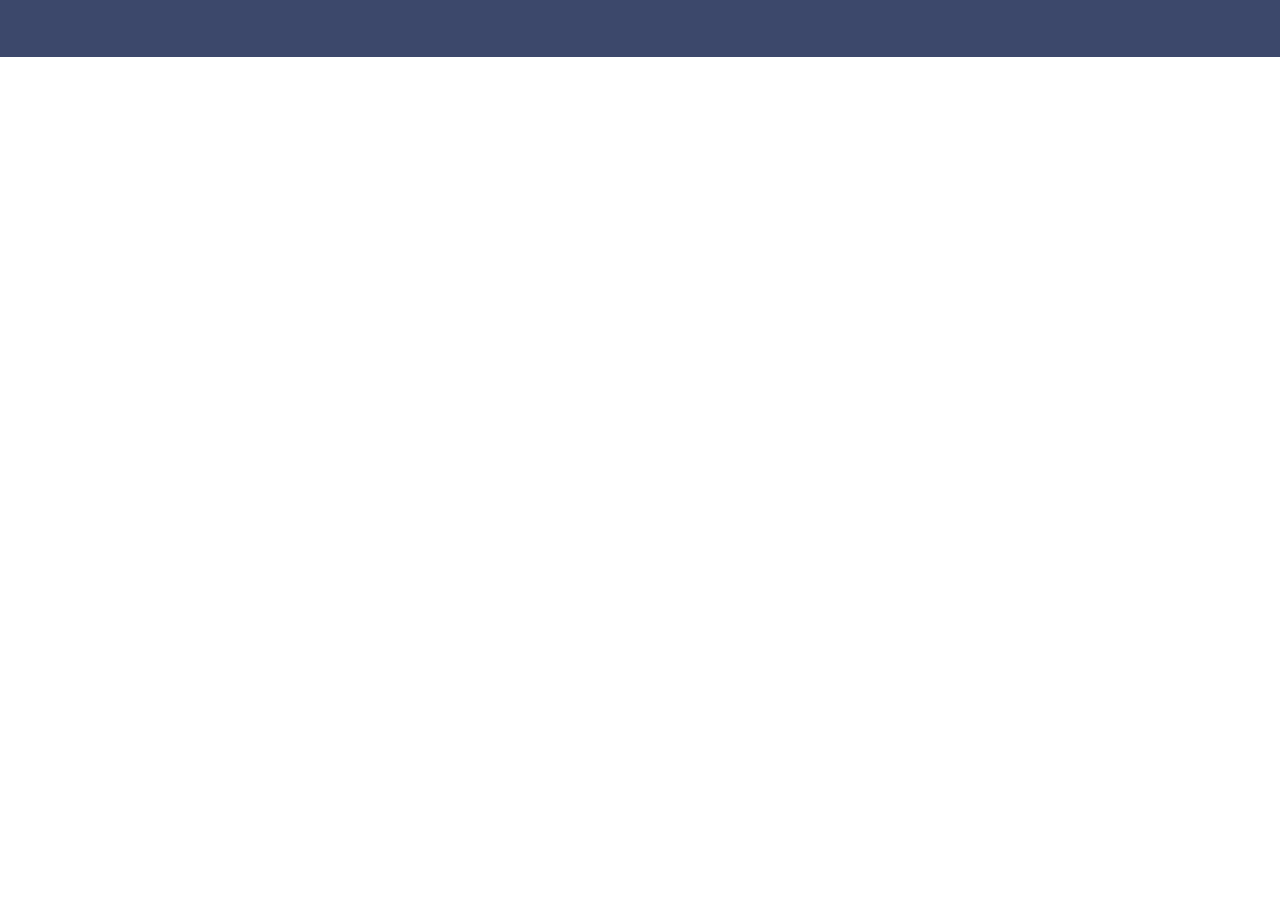
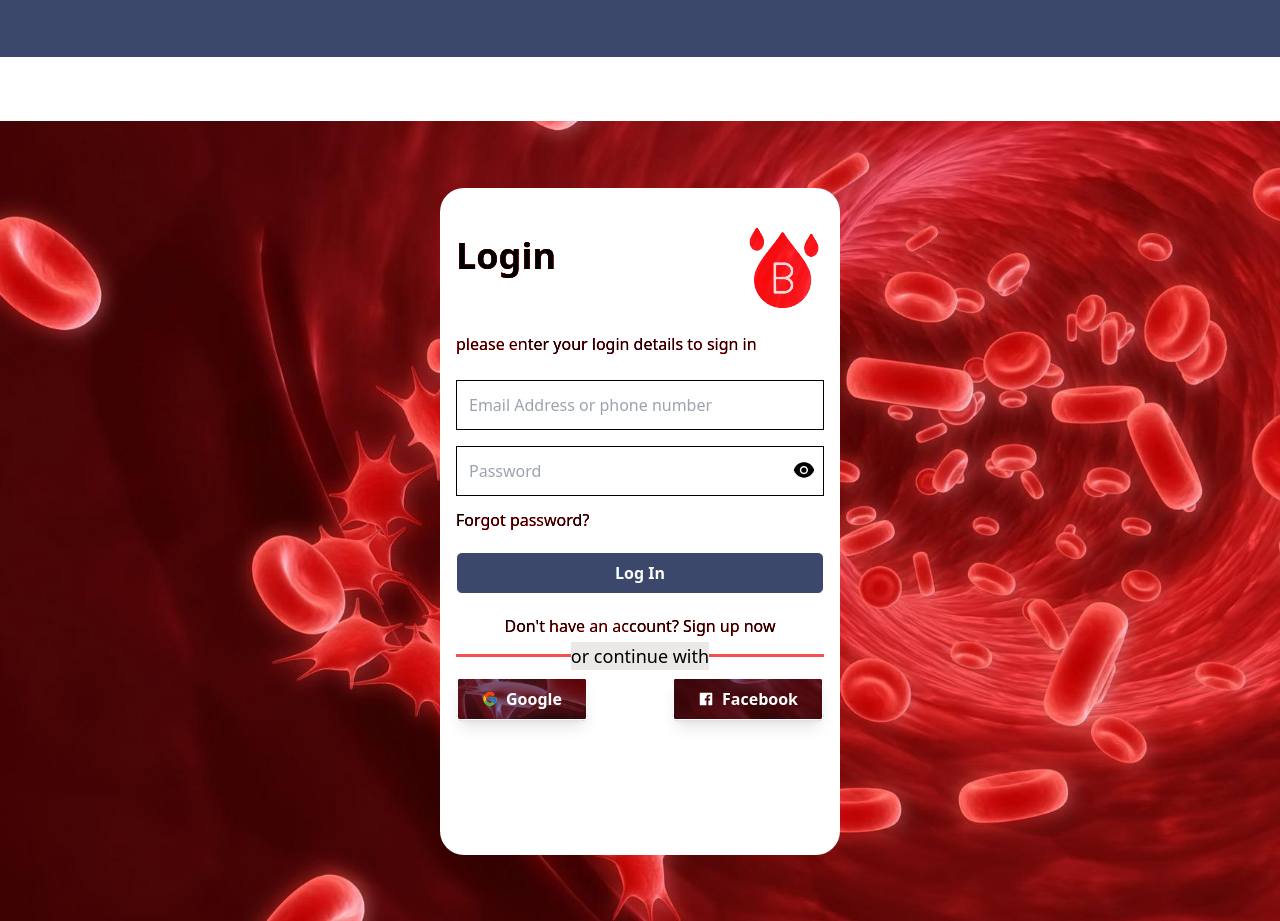
Before and after one commit to code-me-kuldeep/BloodManagement, a React (Create React App) app: page / in a window 1280 px wide. Shown: the part 1126-2047 px from the top of the page. Before the commit the page ends 1247 px from the top, so only its background shows below. Built offline with nearby package versions, Linux system fonts and the light colour scheme.

Commit message:
testing login

```diff
--- a/package.json
+++ b/package.json
@@ -9,7 +9,9 @@
     "@testing-library/user-event": "^13.5.0",
     "react": "^18.2.0",
     "react-dom": "^18.2.0",
-    "react-scripts": "5.0.1",
+    "react-icons": "^4.8.0",
+    "react-router-dom": "^6.10.0",
+    "react-scripts": "^5.0.1",
     "web-vitals": "^2.1.4"
   },
   "scripts": {
--- a/src/App.js
+++ b/src/App.js
@@ -1,7 +1,7 @@
 import About from "./components/About"
 import Hero from "./components/Hero"
 import Navbar from "./components/Navbar";
-
+import Login from './components/Login'
 function App() {
   return (
     <div className="App">
@@ -9,6 +9,7 @@ function App() {
         <Navbar/>
         <Hero/>
         <About/>
+        <Login />
       </>
     </div>
   );
--- /dev/null
+++ b/src/components/Login.jsx
@@ -0,0 +1,70 @@
+import React,{useState} from 'react'
+import {FcGoogle} from 'react-icons/fc'
+import {AiFillEye, AiFillFacebook,AiFillEyeInvisible} from 'react-icons/ai'
+import logo from '../assets/blood-type-b.png'
+
+import loginImg from '../assets/login.jpg'
+
+export default function Login() {
+    const[open,setopen]=useState(false)
+    //handle toggle
+    const toggle=()=>{
+        setopen(!open)
+    }
+
+  return (
+    <div className='relative w-full h-screen bg-zinc-900/90'>
+        <img className='absolute w-full h-full object-cover mix-blend-overlay' src={loginImg} alt="/" />
+
+
+
+    <div className='flex justify-center items-center h-full'>
+        <form  className='max-w-[400px] h-5/6 w-full mx-auto bg-white p-4 rounded-3xl' >
+            <div className='flex justify-between py-6'><div>
+            <h2 className='text-4xl font-bold text-left py-2'>Login</h2></div>
+            <img  src={logo} alt="/"  height={50} width={80}/></div>
+            <p>please enter your login details to sign in</p>
+            <p><br></br></p>
+            <div className='flex flex-col mb-4'>
+
+                <input className='border relative bg-gray-100 p-3' type="email"   placeholder='Email Address or phone number '/>
+            </div>
+            <div className='flex flex-col  relative'>
+            <div className='flex flex-col  '>
+
+                <input className='border relative bg-gray-100 p-3' type={(open === false)? 'password' :'text'}  placeholder='Password'/>
+            </div>
+            <div className='text-2xl absolute top-3 right-2 ' >
+                {
+                    (open === false)? <AiFillEye onClick={toggle}/>:
+                    <AiFillEyeInvisible onClick={toggle}/>
+
+                }
+
+            </div>
+            </div>
+            <div className='w-full flex items-center justify-between'>
+
+                 <p className='flex items-center mt-3'>Forgot password?</p>
+                 </div>
+                <button className='w-full py-2 mt-5 bg-red-700 hover:bg-red-600 relative text-white'>Log In</button>
+
+            <p className='text-center py-2 mt-3'>Don't have an account? Sign up now</p>
+
+
+            <div className='w-full flex items-center justify-center relative py-2'>
+               <div className='w-full h-[3px] bg-blood'></div>
+               <p className='text-lg absolute text-black/90 bg-[#ece8e8]'> or continue with </p>
+
+            </div>
+
+            <div className='flex justify-between py-3'>
+
+               <button className='rounded-md'> <p className='border shadow-lg hover:shadow-xl px-6 py-2 relative flex items-center'><FcGoogle className='mr-2' /> Google</p></button>
+               <button className='rounded-md'><p className='border shadow-lg hover:shadow-xl px-6 py-2 relative flex items-center'><AiFillFacebook className='mr-2' /> Facebook</p></button>
+            </div>
+        </form>
+    </div>
+    </div>
+  )
+}
```
Also changed, not shown: src/assets/login.jpg (added), 1 other file (tests, documents, lock files or other folders).
